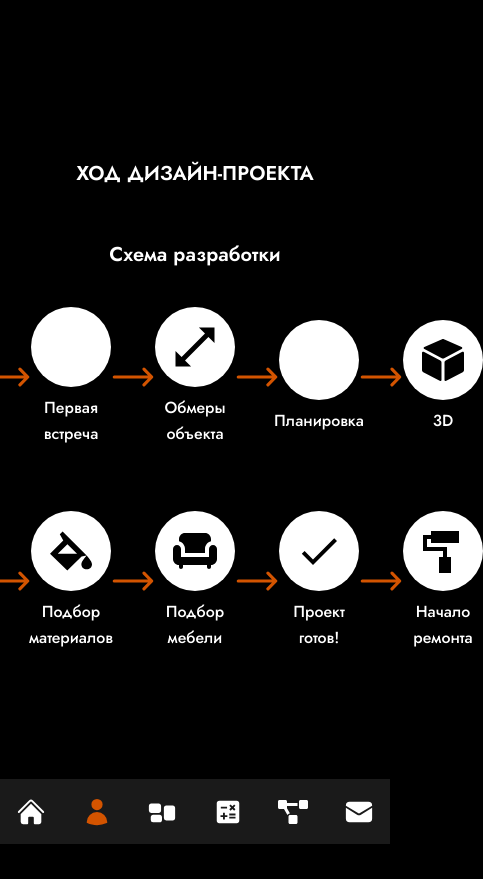
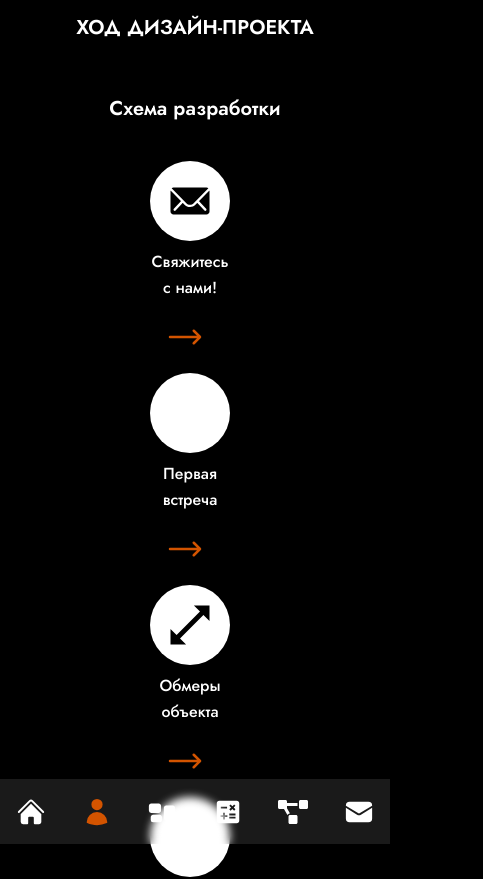
Before and after one commit to TyamackovM/a-studio, a Next.js app: page /about in a window 390 px wide. Shown: the top 879 px of the page, 483 px wide, since content can reach past the window. Before the commit the page ends 844 px from the top, so only its background shows below. Built offline with nearby package versions, Linux system fonts and the light colour scheme; some icons are missing.

Commit message:
fixed size icon about

```diff
--- a/pages/about/index.tsx
+++ b/pages/about/index.tsx
@@ -24,10 +24,10 @@ export const secondIcons = [
 
 export default function index() {
   return (
-    <div className="h-screen py-36 flex items-center flex-col justify-center">
+    <div className="about-container flex items-center flex-col xl:justify-center">
       <h1 className={`h1 ${jostReg.className}`}>ХОД ДИЗАЙН-ПРОЕКТА</h1>
       <h2 className={`h2 p-6 ${jostReg.className}`}>Схема разработки</h2>
-      <div className="flex justify-between mb-16 icon-row">
+      <div className="icon-grid">
         {firstIcons.map((circle, index) => (
           <>
             <div
@@ -40,12 +40,14 @@ export default function index() {
               <span className="text-center icon-text">{circle.title}</span>
             </div>
             {index !== firstIcons.length - 1 && (
-              <HiArrowLongRight className="arrow-icon text-accent" size={40} />
+              // <div className="arrow-container">
+                <HiArrowLongRight className="arrow-size text-accent" size={40} />
+              // </div>
             )}
           </>
         ))}
       </div>
-      <div className="flex justify-between icon-row">
+      <div className="icon-grid pb-icon">
         {secondIcons.map((circle, index) => (
           <>
             <div
@@ -58,7 +60,7 @@ export default function index() {
               <span className="text-center icon-text">{circle.title}</span>
             </div>
             {index !== secondIcons.length - 1 && (
-              <HiArrowLongRight className="arrow-icon text-accent" size={40} />
+              <HiArrowLongRight className="arrow-size text-accent" size={40} />
             )}
           </>
         ))}
--- a/styles/globals.css
+++ b/styles/globals.css
@@ -62,6 +62,29 @@
     display: block;
   }
 
+  .icon-grid {
+    display: grid;
+    grid-template-columns: repeat(5, 1fr 50px);
+    gap: 1rem;
+    margin-bottom: 50px;
+  }
+
+  .arrow-container {
+    grid-column-end: span 1;
+  }
+
+  .about-container {
+    height: 100vh;
+    padding-top: 9rem/* 144px */;
+    padding-bottom: 9rem/* 144px */;
+  }
+
+  .arrow-size {
+    display: flex;
+    align-items: center;
+    height: 100%;
+  }
+
   @media screen and (min-width: 200px) and (max-width: 415px) {
     .h1 {
       /* margin-top: -20px; */
@@ -94,6 +117,73 @@
       margin-left: 12px;
       margin-right: 12px;
     }
+
+    .icon-grid {
+      display: grid;
+      grid-template-columns: repeat(1, 60px);
+      gap: 1rem;
+      margin-bottom: 50px;
+    }
+
+    .icon-grid:last-child .icon-container:last-child {
+      margin-bottom: 80px;
+    }
+
+    .about-container {
+      padding-top: 1rem/* 144px */;
+      padding-bottom: 9rem/* 144px */;
+    }
+
+  }
+
+  @media screen and (min-width: 416px) and (max-width: 550px) {
+    .icon-grid {
+      display: grid;
+      grid-template-columns: repeat(1, 160px);
+      gap: 1rem;
+      margin-bottom: 50px;
+    }
+
+    .icon-grid:last-child .icon-container:last-child {
+      margin-bottom: 80px;
+    }
+
+    .about-container {
+      padding-top: 1rem/* 144px */;
+      padding-bottom: 9rem/* 144px */;
+    }
+  }
+
+  @media screen and (min-width: 551px) and (max-width: 920px) {
+    .icon-grid {
+      display: grid;
+      grid-template-columns: repeat(3, 1fr 50px);
+      gap: 1rem;
+      margin-bottom: 50px;
+    }
+
+    .about-container {
+      padding-top: 1rem/* 144px */;
+      padding-bottom: 9rem/* 144px */;
+    }
+  }
+
+  @media screen and (min-width: 921px) and (max-width: 1025px) {
+    .icon-grid {
+      display: grid;
+      grid-template-columns: repeat(3, 1fr 50px);
+      gap: 1rem;
+      margin-bottom: 50px;
+    }
+
+    .about-container {
+      padding-top: 1rem/* 144px */;
+      padding-bottom: 9rem/* 144px */;
+    }
+
+    .pb-icon {
+      padding-bottom: 100px;
+    }
   }
 
   p {
```
